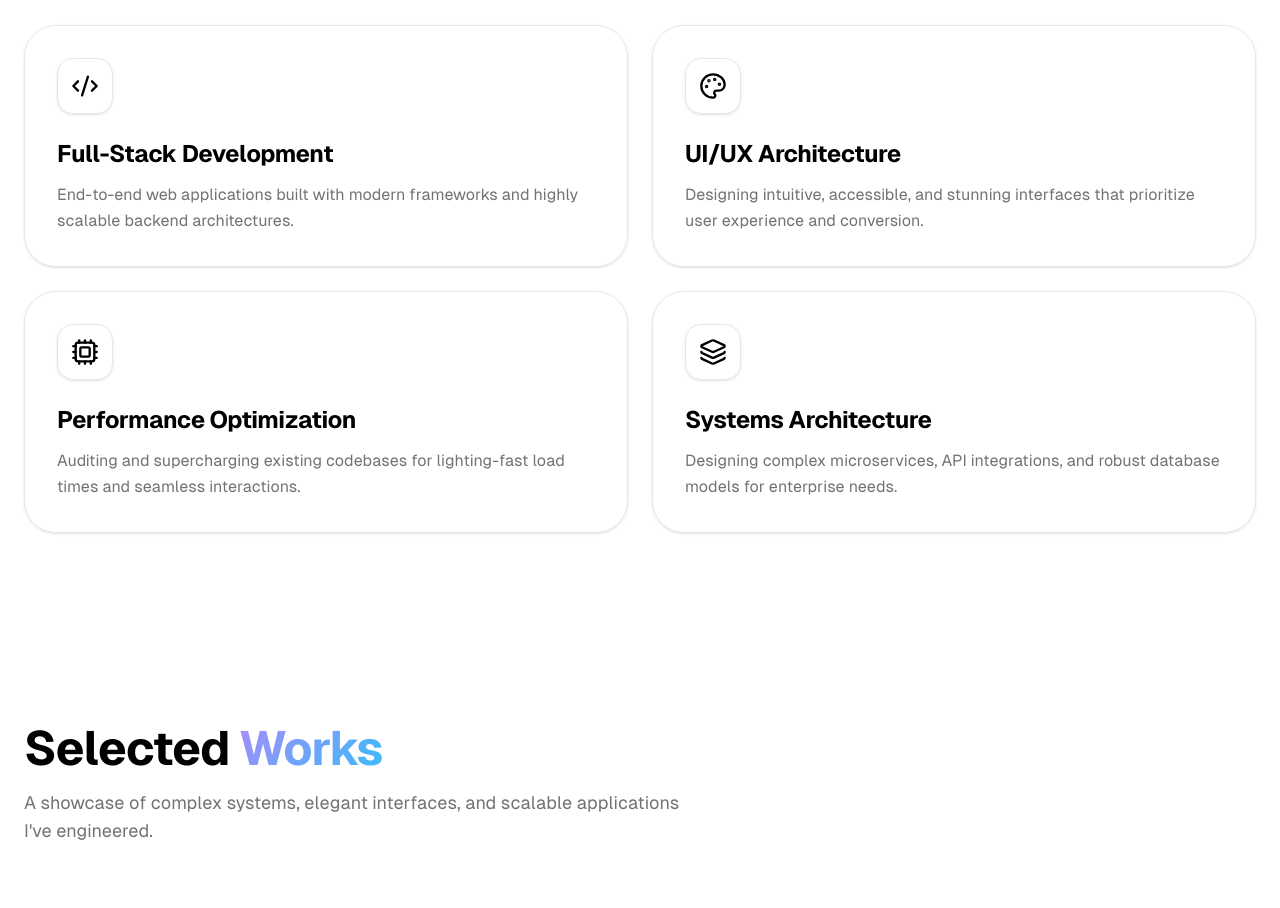
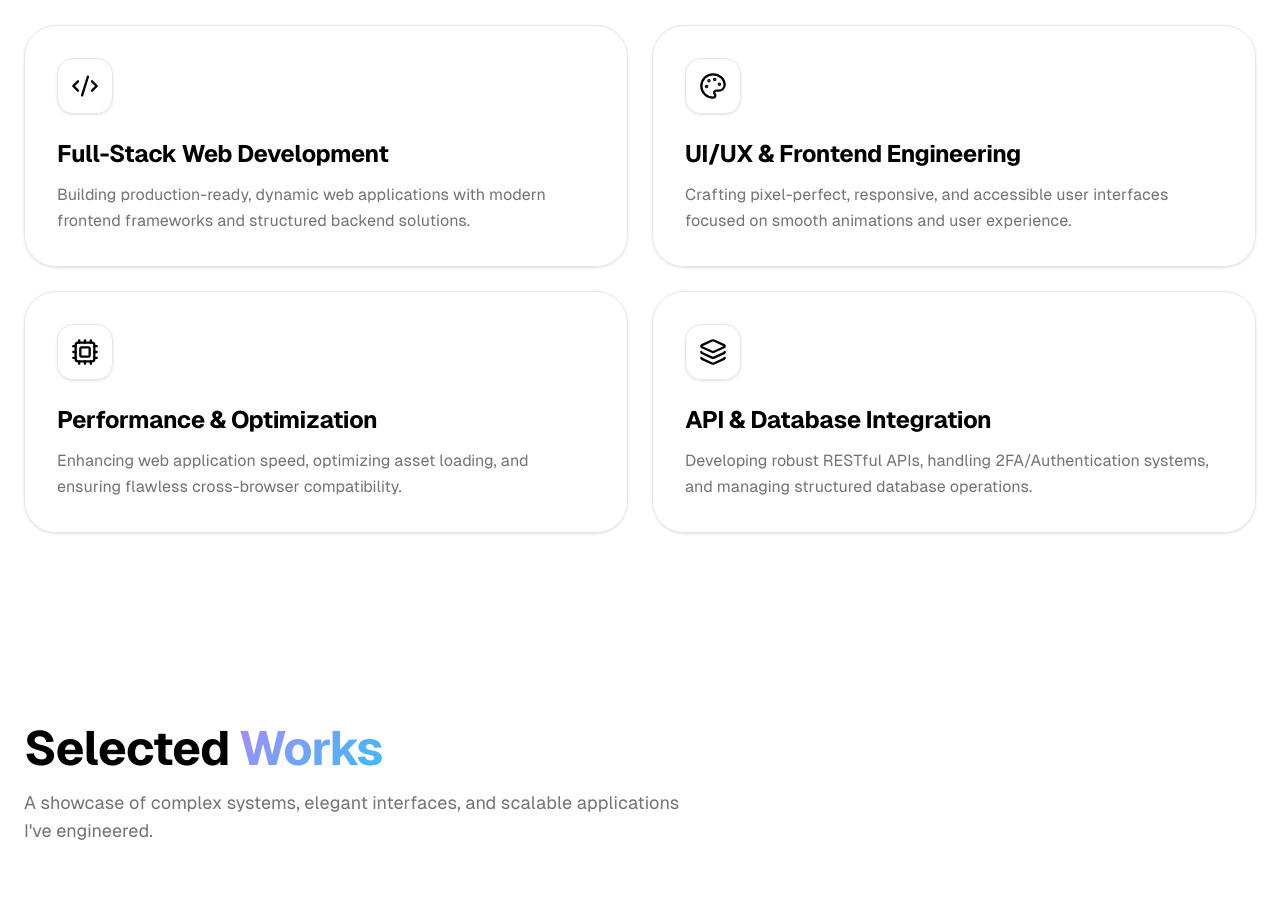
Before and after one commit to Rafi07256/Rejone_ahmmed, a React (Vite) app: page / in a window 1280 px wide. Shown: the part 1700-2608 px from the top of the page. Built offline with nearby package versions, Linux system fonts and the light colour scheme; grey boxes are pictures that could not be loaded; a web font is replaced by a local one; what lightswind would draw is missing.

Commit message:
djfkdjfhd

```diff
--- a/src/components/ServicesSection/ServicesSection.tsx
+++ b/src/components/ServicesSection/ServicesSection.tsx
@@ -5,23 +5,23 @@ import { MagicCard } from "../lightswind/magic-card";
 const services = [
   {
     icon: Code2,
-    title: "Full-Stack Development",
-    description: "End-to-end web applications built with modern frameworks and highly scalable backend architectures.",
+    title: "Full-Stack Web Development",
+    description: "Building production-ready, dynamic web applications with modern frontend frameworks and structured backend solutions.",
   },
   {
     icon: Palette,
-    title: "UI/UX Architecture",
-    description: "Designing intuitive, accessible, and stunning interfaces that prioritize user experience and conversion.",
+    title: "UI/UX & Frontend Engineering",
+    description: "Crafting pixel-perfect, responsive, and accessible user interfaces focused on smooth animations and user experience.",
   },
   {
     icon: Cpu,
-    title: "Performance Optimization",
-    description: "Auditing and supercharging existing codebases for lighting-fast load times and seamless interactions.",
+    title: "Performance & Optimization",
+    description: "Enhancing web application speed, optimizing asset loading, and ensuring flawless cross-browser compatibility.",
   },
   {
     icon: Layers,
-    title: "Systems Architecture",
-    description: "Designing complex microservices, API integrations, and robust database models for enterprise needs.",
+    title: "API & Database Integration",
+    description: "Developing robust RESTful APIs, handling 2FA/Authentication systems, and managing structured database operations.",
   }
 ];
 
```
